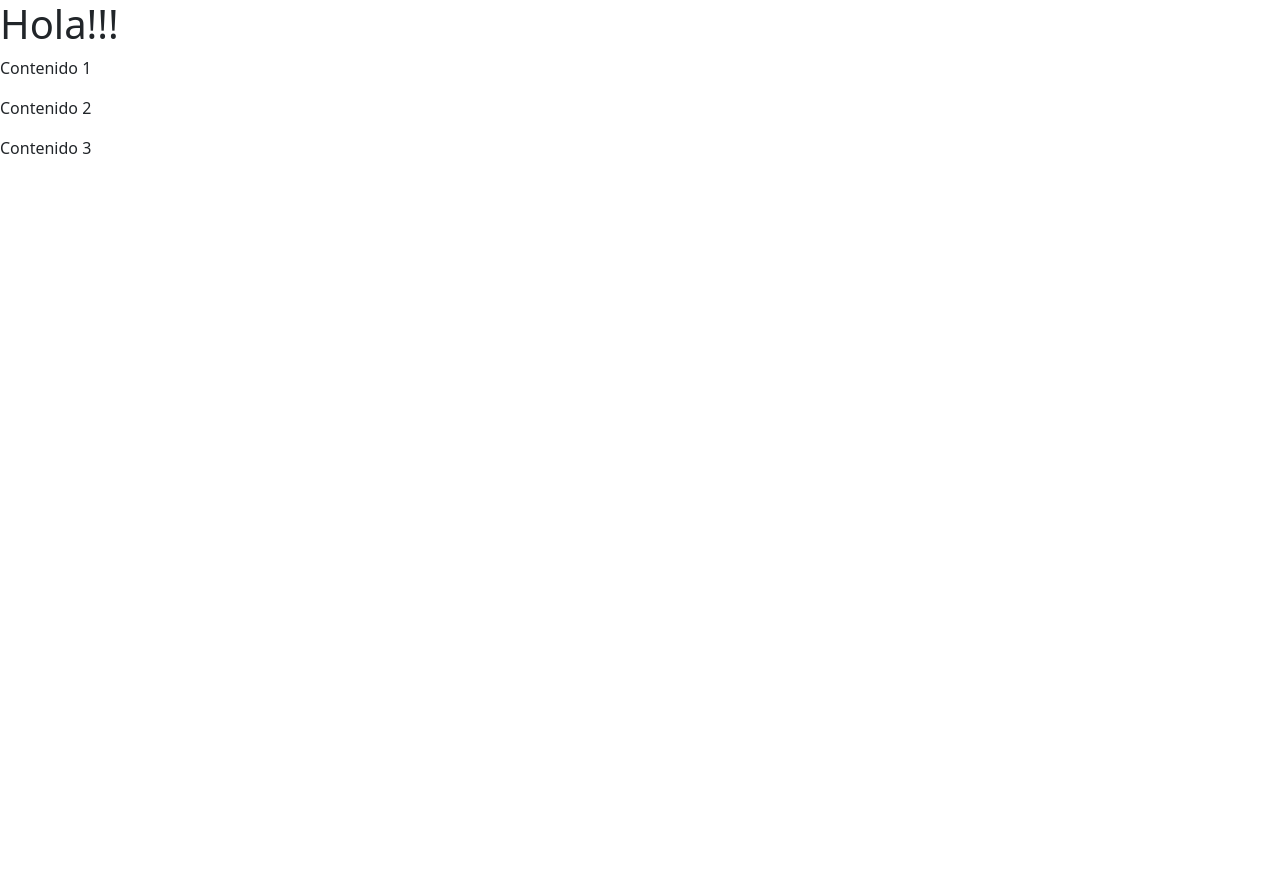
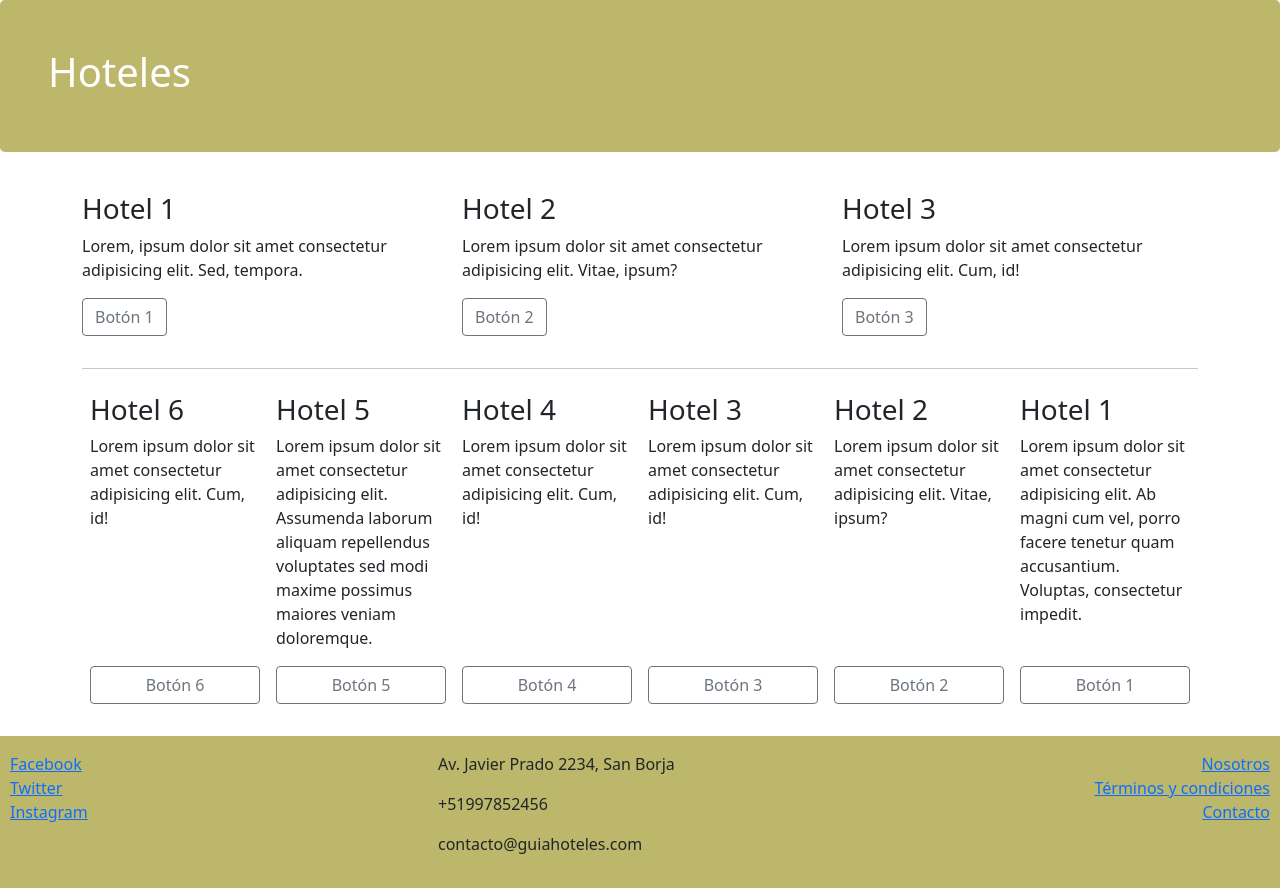
Before and after one commit to jorguruni/Disenando-paginas-web-con-Bootstrap-4, a website: page guia-hoteles/index.html in a window 1280 px wide. Before the commit the page ends 800 px from the top, so only its background shows below. Drawn offline with nearby package versions, Linux system fonts and the light colour scheme.

Commit message:
agregamos footer y estilos con flex

```diff
--- /dev/null
+++ b/guia-hoteles/css/main.css
@@ -0,0 +1,28 @@
+#jumbotron {
+    background-color: darkkhaki!important; /*sobreescribe la clase bg-dark*/
+}
+
+.btn:hover {
+    background-color: darkkhaki;
+}
+
+footer {
+    padding: 10px 10px 0 10px;
+    background-color: darkkhaki;
+    margin-bottom: 0;
+}
+
+.card-hotel {
+    flex: 1 150px;
+    padding: 8px;
+    /*
+    margin: 5px;
+    border: solid lightgrey 1px;
+    border-radius: 8px;
+    background-color: rgb(250, 250, 250);
+    */
+}
+
+.card-hotel .btn {
+    width: 100%;
+}
--- a/guia-hoteles/index.html
+++ b/guia-hoteles/index.html
@@ -1,5 +1,5 @@
 <!DOCTYPE html>
-<html lang="es">
+<html lang="es" class="h-100">
 <head>
     <meta charset="UTF-8">
     <meta http-equiv="X-UA-Compatible" content="IE=edge">
@@ -7,14 +7,125 @@
 
     <!--Bootstrap CSS-->
     <link rel="stylesheet" href="node_modules/bootstrap/dist/css/bootstrap.min.css">
+    <!--Custom CSS-->
+    <link rel="stylesheet" href="css/main.css">
 
     <title>Título</title>
 </head>
-<body>
-    <h1>Hola!!!</h1>
-    <p>Contenido 1</p>
-    <p>Contenido 2</p>
-    <p>Contenido 3</p>
+<body class="d-flex flex-column h-100">
+    <div id="jumbotron" class="mb-4 p-5 text-white bg-dark rounded-3">
+        <h1>Hoteles</h1>
+    </div>
+
+    <div class="container mb-4">
+        <div class="row">
+            <div class="col-sm-4">
+                <p>
+                    <h3>Hotel 1</h3>
+                    <p>Lorem, ipsum dolor sit amet consectetur adipisicing elit. Sed, tempora.</p>
+                    <button class="btn btn-outline-secondary" type="button">Botón 1</button>
+                </p>
+            </div>
+            <div class="col-sm-4">
+                <p>
+                    <h3>Hotel 2</h3>
+                    <p>Lorem ipsum dolor sit amet consectetur adipisicing elit. Vitae, ipsum?</p>
+                    <button class="btn btn-outline-secondary" type="button">Botón 2</button>
+                </p>
+            </div>
+            <div class="col-sm-4">
+                <p>
+                    <h3>Hotel 3</h3>
+                    <p>Lorem ipsum dolor sit amet consectetur adipisicing elit. Cum, id!</p>
+                    <button class="btn btn-outline-secondary" type="button">Botón 3</button>
+                </p>
+            </div>
+        </div>
+        <hr>
+        <!--Parte inferior: tarjetas-->
+        <div class="d-flex flex-wrap flex-row-reverse">
+            <div class="card-hotel d-flex flex-column justify-content-between">
+                <div>
+                    <h3>Hotel 1</h3>
+                    <p>Lorem ipsum dolor sit amet consectetur adipisicing elit.
+                    Ab magni cum vel, porro facere tenetur quam accusantium. Voluptas,
+                    consectetur impedit.</p>
+                </div>
+                <div>
+                    <button class="btn btn-outline-secondary" type="button">Botón 1</button>
+                </div>
+            </div>
+            <div class="card-hotel d-flex flex-column justify-content-between">
+                <div>
+                    <h3>Hotel 2</h3>
+                    <p>Lorem ipsum dolor sit amet consectetur adipisicing elit. Vitae, ipsum?</p>
+                </div>
+                <div>
+                    <button class="btn btn-outline-secondary" type="button">Botón 2</button>
+                </div>
+            </div>
+            <div class="card-hotel d-flex flex-column justify-content-between">
+                <div>
+                    <h3>Hotel 3</h3>
+                    <p>Lorem ipsum dolor sit amet consectetur adipisicing elit. Cum, id!</p>
+                </div>
+                <div>
+                    <button class="btn btn-outline-secondary" type="button">Botón 3</button>
+                </div>
+            </div>
+            <div class="card-hotel d-flex flex-column justify-content-between">
+                <div>
+                    <h3>Hotel 4</h3>
+                    <p>Lorem ipsum dolor sit amet consectetur adipisicing elit. Cum, id!</p>
+                </div>
+                <div>
+                    <button class="btn btn-outline-secondary" type="button">Botón 4</button>
+                </div>
+            </div>
+            <div class="card-hotel d-flex flex-column justify-content-between">
+                <div>
+                    <h3>Hotel 5</h3>
+                    <p>Lorem ipsum dolor sit amet consectetur adipisicing elit.
+                    Assumenda laborum aliquam repellendus voluptates sed modi maxime possimus
+                    maiores veniam doloremque.</p>
+                </div>
+                <div>
+                    <button class="btn btn-outline-secondary" type="button">Botón 5</button>
+                </div>
+            </div>
+            <div class="card-hotel d-flex flex-column justify-content-between">
+                <div>
+                    <h3>Hotel 6</h3>
+                    <p>Lorem ipsum dolor sit amet consectetur adipisicing elit. Cum, id!</p>
+                </div>
+                <div>
+                    <button class="btn btn-outline-secondary" type="button">Botón 6</button>
+                </div>
+            </div>
+        </div>
+    </div>
+
+    <footer class="mt-auto py-3">
+        <div class="row">
+            <div class="col-sm-4 d-flex flex-column">
+                <a href="http://www.facebook.com">Facebook</a>
+                <a href="http://www.twitter.com">Twitter</a>
+                <a href="http://www.instagram.com">Instagram</a>
+            </div>
+            <div class="col-sm-4">
+                <address>
+                    <p>Av. Javier Prado 2234, San Borja</p>
+                    <p>+51997852456</p>
+                    <p>contacto@guiahoteles.com</p>
+                </address>
+            </div>
+            <div class="col-sm-4 d-flex flex-column align-items-end">
+                <a href="#">Nosotros</a>
+                <a href="#">Términos y condiciones</a>
+                <a href="#">Contacto</a>
+            </div>
+        </div>
+    </footer>
 
     <!--Bootstrap JS-->
     <script src="node_modules/@popperjs/core/dist/umd/popper.min.js"></script>
```
